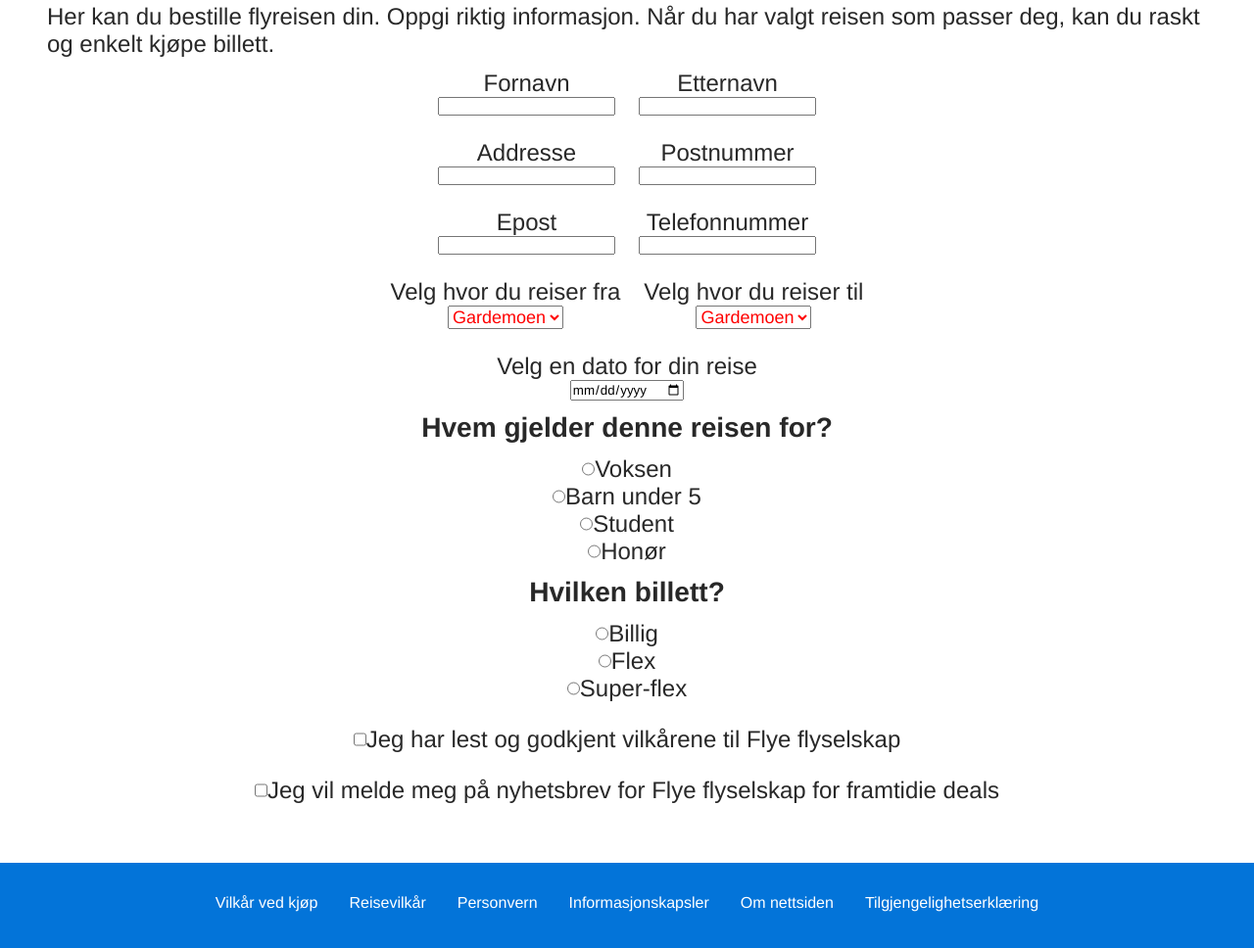
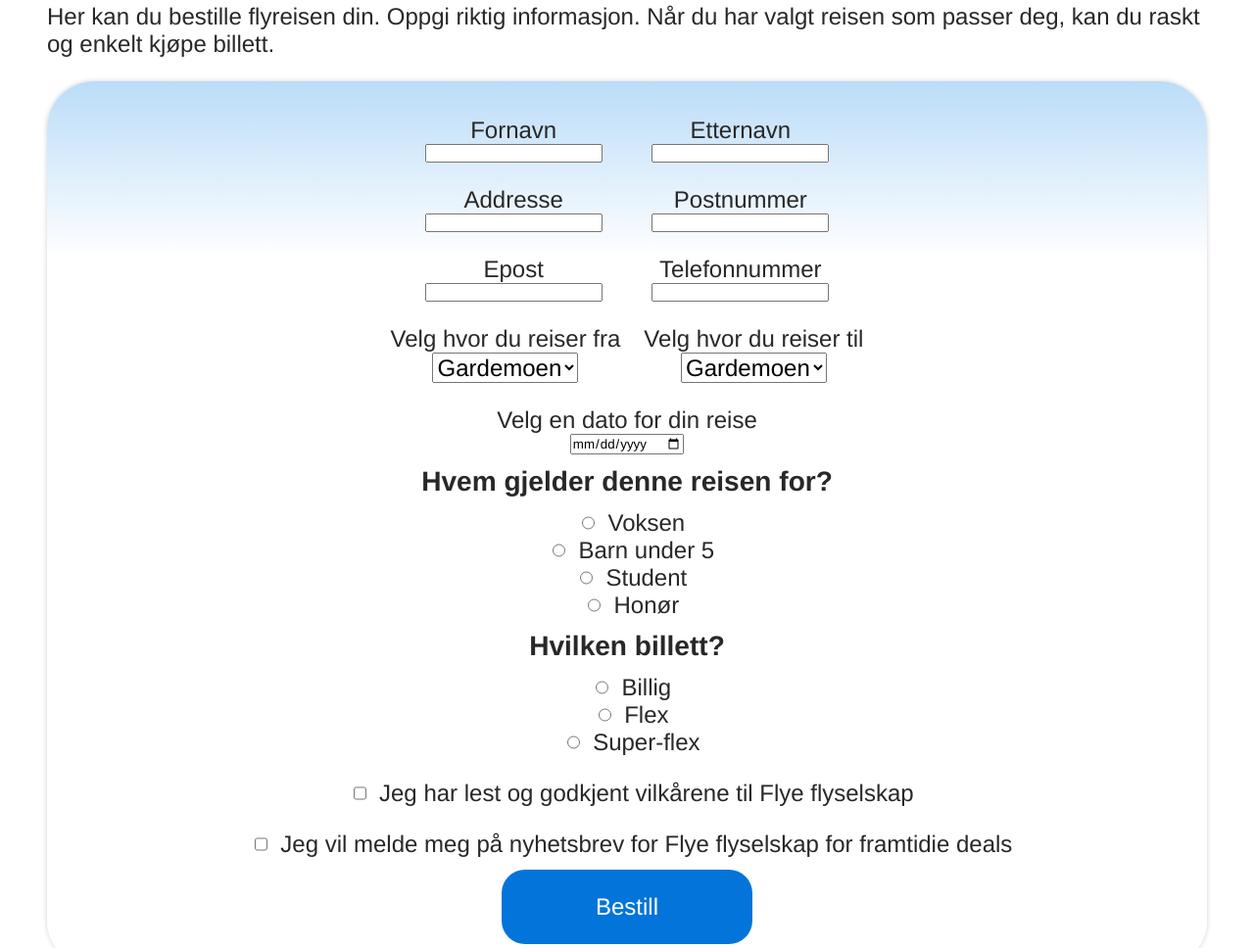
Before and after one commit to RedDragonling/html-oppgave-3, a plain HTML site: page index.html in a window 1280 px wide. Shown: the part 251-1219 px from the top of the page at 98% size. Drawn offline with Linux system fonts and the light colour scheme.

Commit message:
fixed input styling

```diff
--- a/index.html
+++ b/index.html
@@ -114,6 +114,7 @@
             Jeg vil melde meg på nyhetsbrev for Flye flyselskap for framtidie deals
           </span>
         </label>
+        <button type="submit">Bestill</button>
       </form>
     </div>
   </main>
--- a/style.css
+++ b/style.css
@@ -59,6 +59,11 @@ main {
 
 .order-ticket-box {
   /* background-color: red; */
+  box-shadow: 0 0 5px var(--shadow);
+  border-radius: 2em;
+  margin-top: 1em;
+  padding: 1em 0;
+  background: linear-gradient(var(--tert-color) 0%,var(--main-color) 20%);
   form {
     display: flex;
     flex-direction: column;
@@ -72,10 +77,27 @@ main {
       display: flex;
       flex-direction: column;
       align-items: center;
+      input {
+        margin: 0 1em;
+      }
       select {
-        color: red;
-        font-size: large;
+        text-align: center;
+        font-size: 1.5rem;
       }
+    }
+    button {
+      font-size: 1.5rem;
+      padding: 1em 4em;
+      color: var(--main-color);
+      background-color: var(--sec-color);
+      border: none;
+      border-radius: 1em;
+    }
+    button:hover {
+      background-color: var(--tert-color);
+    }
+    button:active {
+      background-color: var(--font-color);
     }
   }
 }
```
